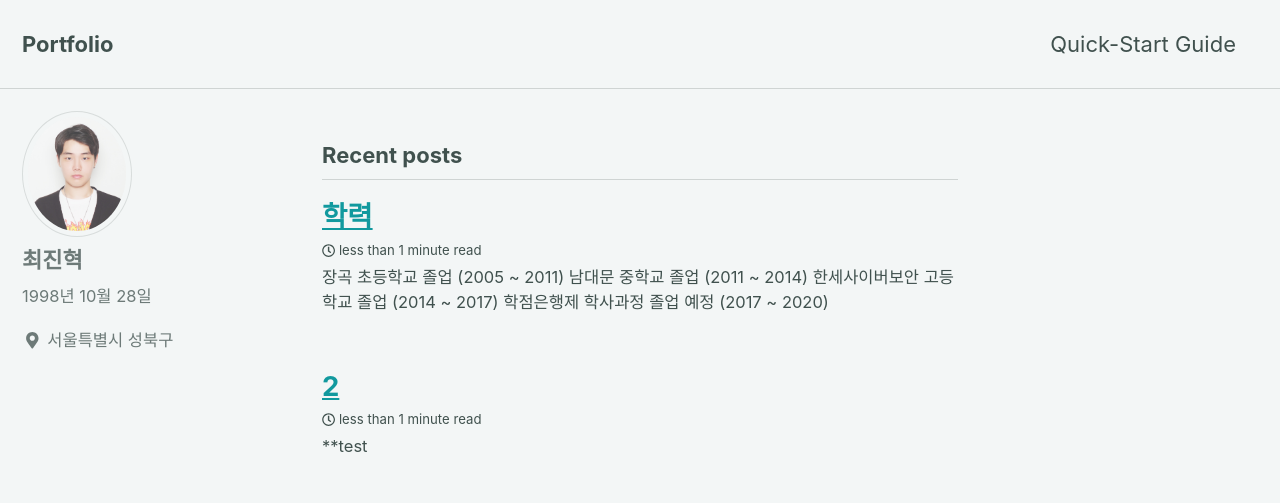
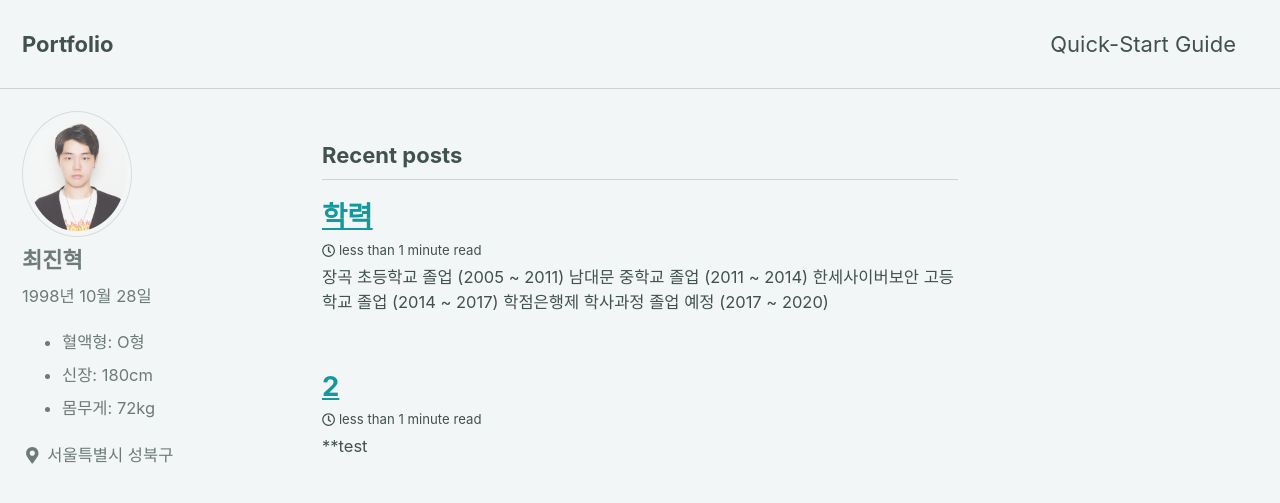
Before and after one commit to Tosi123/Tosi123.github.io, a Jekyll site: the page built from index.html, in a window 1280 px wide and 900 px high. Shown: the top 503 px of the window. Built offline with Jekyll 4.4.1, drawn with Linux system fonts in a browser that asks for light colours; cached includes are drawn as plain includes; nearby versions of some CDN libraries; the list of posts is cut into pages by our own code.

Commit message:
Update author-profile.html

```diff
--- a/_includes/author-profile.html
+++ b/_includes/author-profile.html
@@ -37,6 +37,11 @@
         {{ author.bio }}
       </p>
     {% endif %}
+     <ul>
+       <li>혈액형: O형</li>
+       <li>신장: 180cm</li>
+       <li>몸무게: 72kg</li>
+    </ul>
   </div>
 
   <div class="author__urls-wrapper">
```
